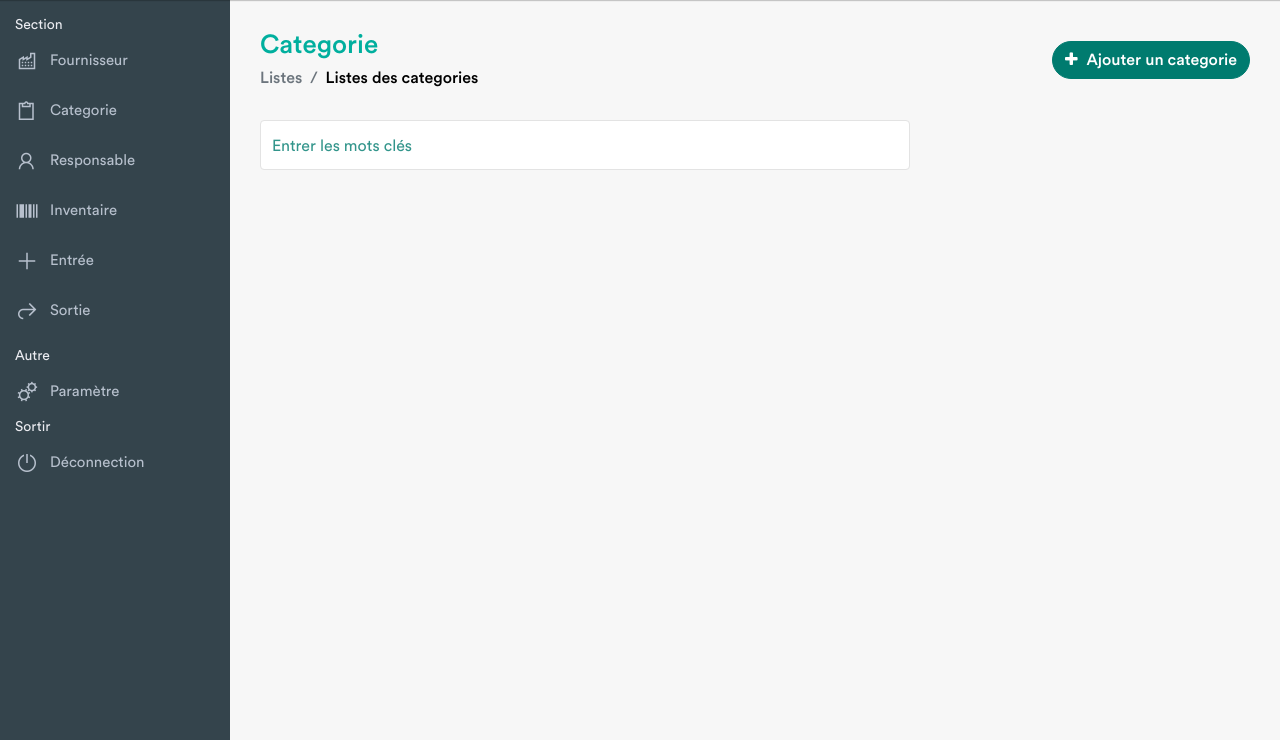
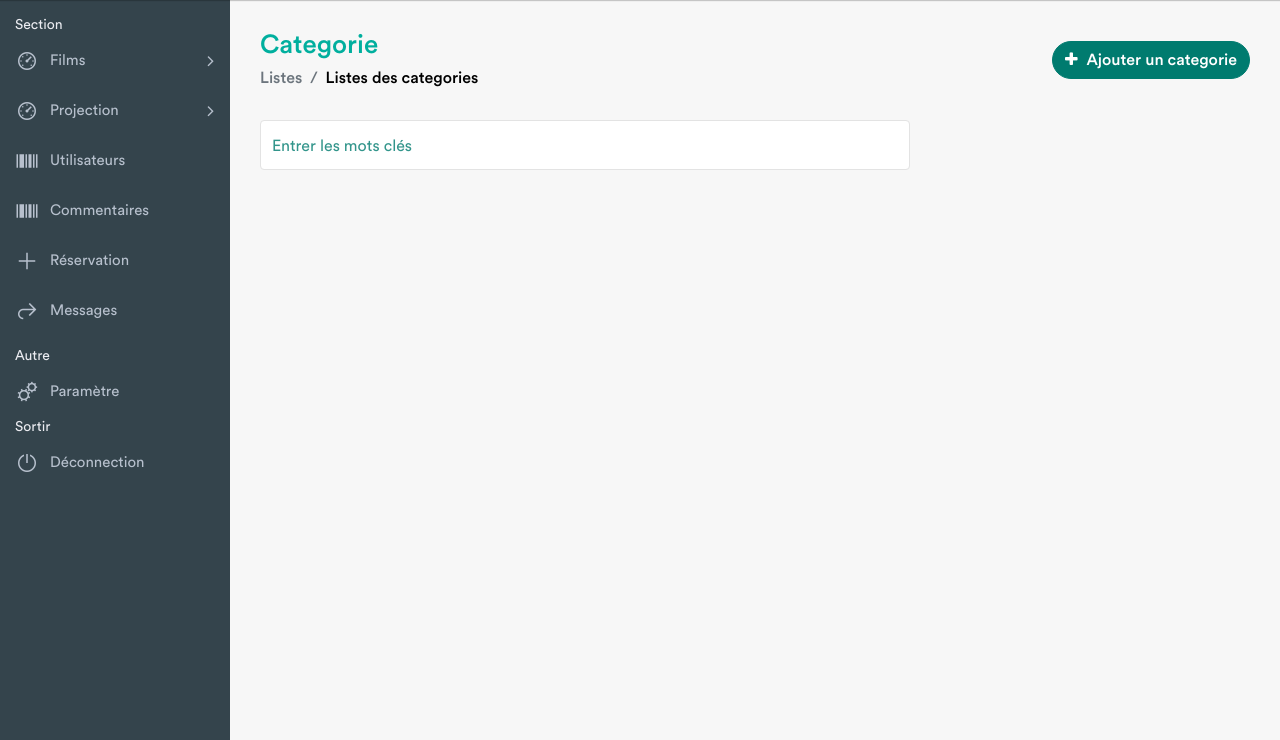
Before and after one commit to schorio/cinetix_project, a Django app: page /test/ in a window 1280 px wide. Shown: the part 60-800 px from the top of the page. Run offline with Django 5.2, Linux system fonts and the light colour scheme; the visitor is signed in with stand-in values (Sample User, id 1); some libraries are stand-ins or nearby versions.

Commit message:
modif des menus du sidebar

```diff
--- a/templates/base/sidebar.html
+++ b/templates/base/sidebar.html
@@ -10,8 +10,25 @@
                     <span>Section</span>
                 </li>
 
-                <li>
-                    <a href=""><i class="la la-industry"></i> <span>Fournisseur</span></a>
+                <li class="submenu">
+                    <a href="#"><i class="la la-dashboard"></i> <span> Films</span> <span class="menu-arrow"></span></a>
+                    <ul style="display: none;">
+                        <li><a href=""> -  Film enregistrer</a></li>
+                        <li><a href=""> -  Film en vote</a></li>
+                    </ul>
+                </li>
+
+                <li class="menu-title">
+                    <span></span>
+                </li>
+
+                <li class="submenu">
+                    <a href="#"><i class="la la-dashboard"></i> <span> Projection</span> <span class="menu-arrow"></span></a>
+                    <ul style="display: none;">
+                        <li><a href=""> -  Film complet</a></li>
+                        <li><a href=""> -  Avant-premiere</a></li>
+                        <li><a href=""> -  Prochainemant</a></li>
+                    </ul>
                 </li>
 
                 <li class="menu-title">
@@ -19,7 +36,7 @@
                 </li>
 
                 <li>
-                    <a href=""><i class="la la-clipboard"></i> <span>Categorie</span></a>
+                    <a href=""><i class="la la-barcode"></i> <span> Utilisateurs</span></a>
                 </li>
 
                 <li class="menu-title">
@@ -27,7 +44,7 @@
                 </li>
 
                 <li>
-                    <a href=""><i class="la la-user"></i> <span>Responsable</span></a>
+                    <a href=""><i class="la la-barcode"></i> <span> Commentaires</span></a>
                 </li>
 
                 <li class="menu-title">
@@ -35,7 +52,7 @@
                 </li>
 
                 <li>
-                    <a href=""><i class="la la-barcode"></i> <span>Inventaire</span></a>
+                    <a href=""><i class="la la-plus"></i> <span> Réservation</span></a>
                 </li>
 
                 <li class="menu-title">
@@ -43,15 +60,7 @@
                 </li>
 
                 <li>
-                    <a href=""><i class="la la-plus"></i> <span>Entrée</span></a>
-                </li>
-
-                <li class="menu-title">
-                    <span></span>
-                </li>
-
-                <li>
-                    <a href=""><i class="la la-share"></i> <span>Sortie</span></a>
+                    <a href=""><i class="la la-share"></i> <span> Messages</span></a>
                 </li>
 
 
```
